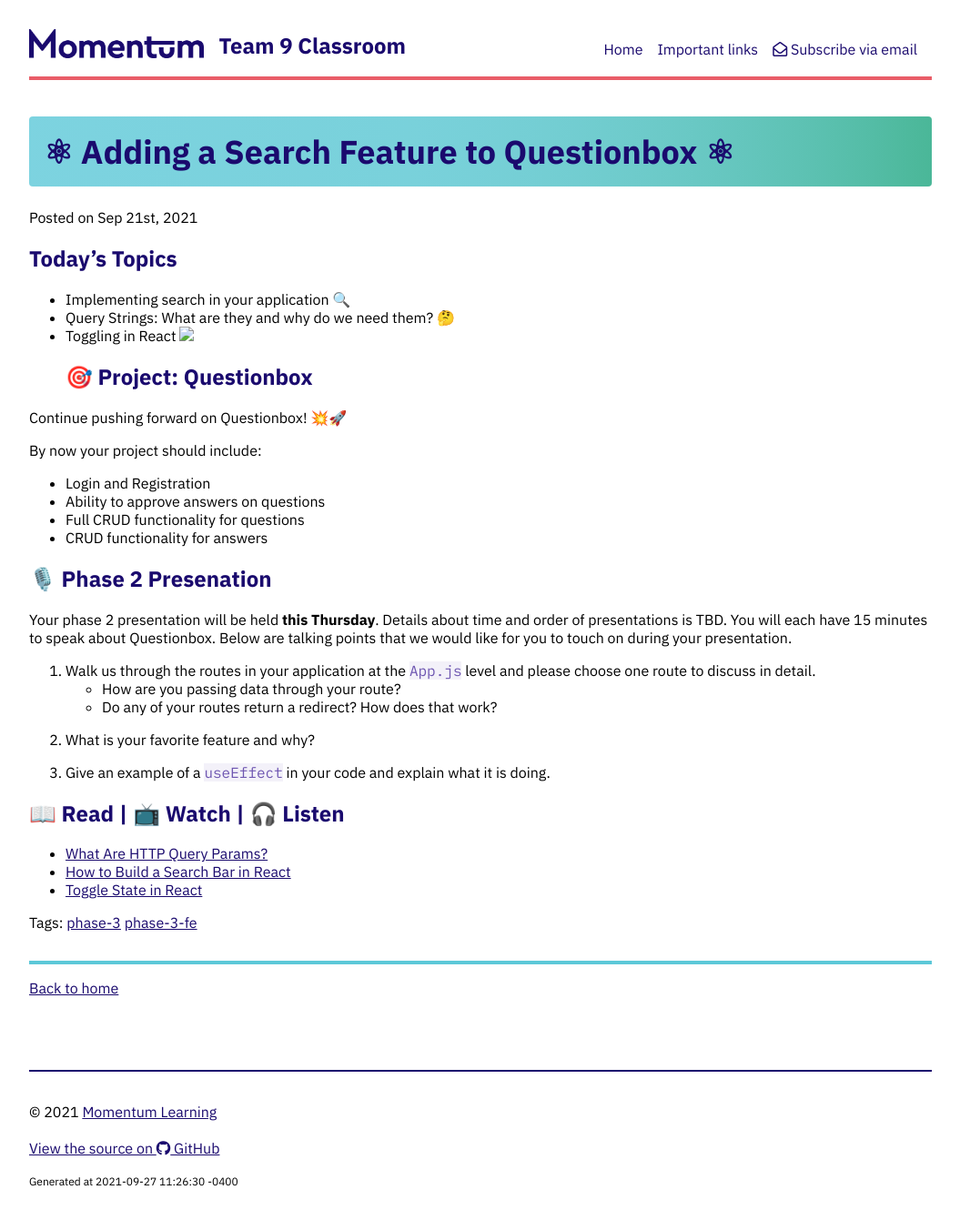
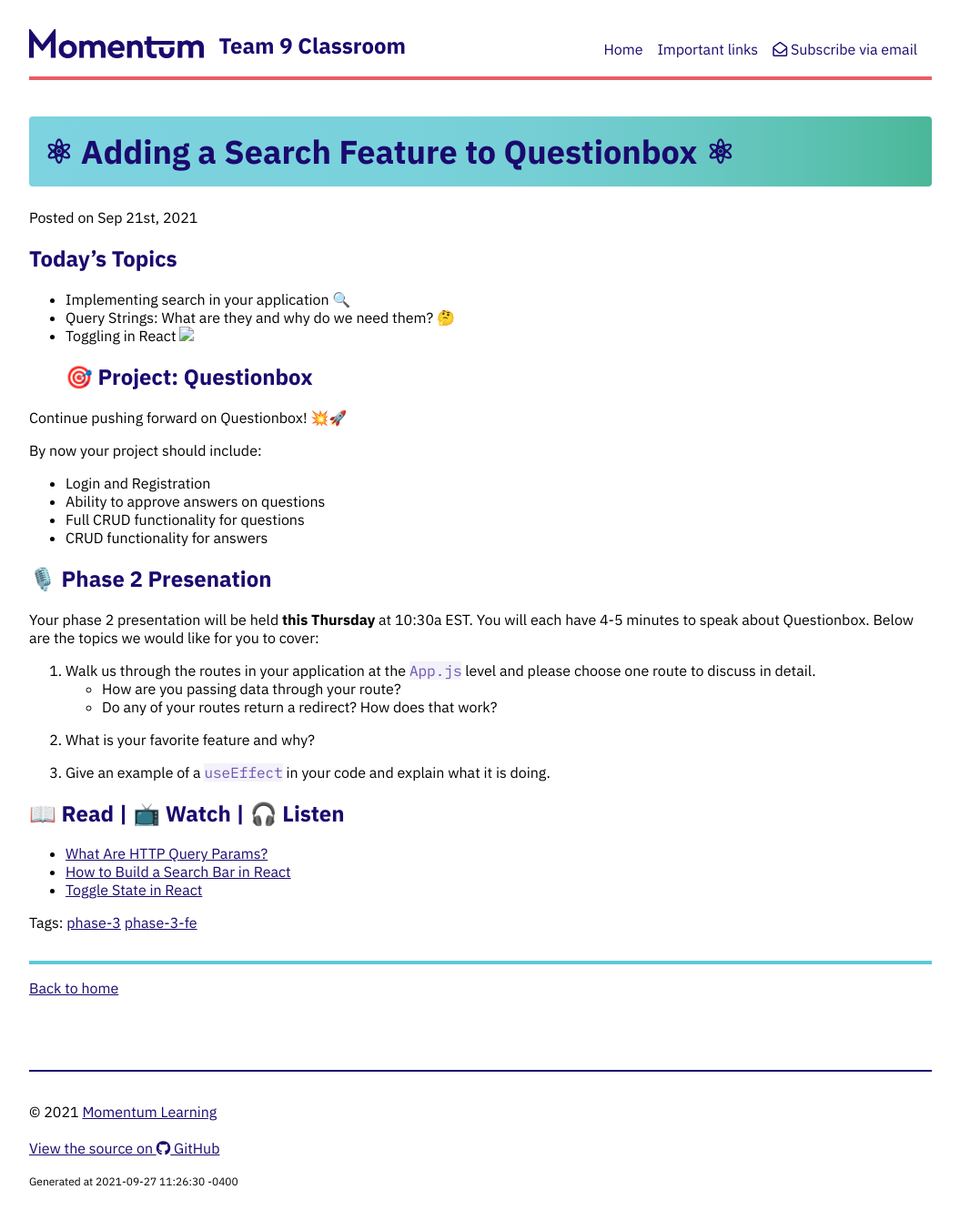
Before and after one commit to Momentum-Team-9/momentum-team-9.github.io, a Jekyll site: the page built from _posts/2021-09-21-fe-search.md, in a window 1280 px wide. Shown: the whole page at 91% size, without its empty margins (112-1167 px from the left). Built offline with Jekyll 4.4.1, drawn with Linux system fonts in a browser that asks for light colours; nearby versions of some CDN libraries.

Commit message:
Update 21 Sep post.

```diff
--- a/_posts/2021-09-21-fe-search.md
+++ b/_posts/2021-09-21-fe-search.md
@@ -22,12 +22,11 @@ By now your project should include:
 
 ## 🎙️ Phase 2 Presenation
 
-Your phase 2 presentation will be held **this Thursday**. Details about time and order of presentations is TBD. You will each have 15 minutes to speak about Questionbox. Below are talking points that we would like for you to touch on during your presentation.
+Your phase 2 presentation will be held **this Thursday** at 10:30a EST. You will each have 4-5 minutes to speak about Questionbox. Below are the topics we would like for you to cover:
 
 1. Walk us through the routes in your application at the `App.js` level and please choose one route to discuss in detail.
  - How are you passing data through your route?
  - Do any of your routes return a redirect? How does that work?
-
 
 2. What is your favorite feature and why?
 
```
